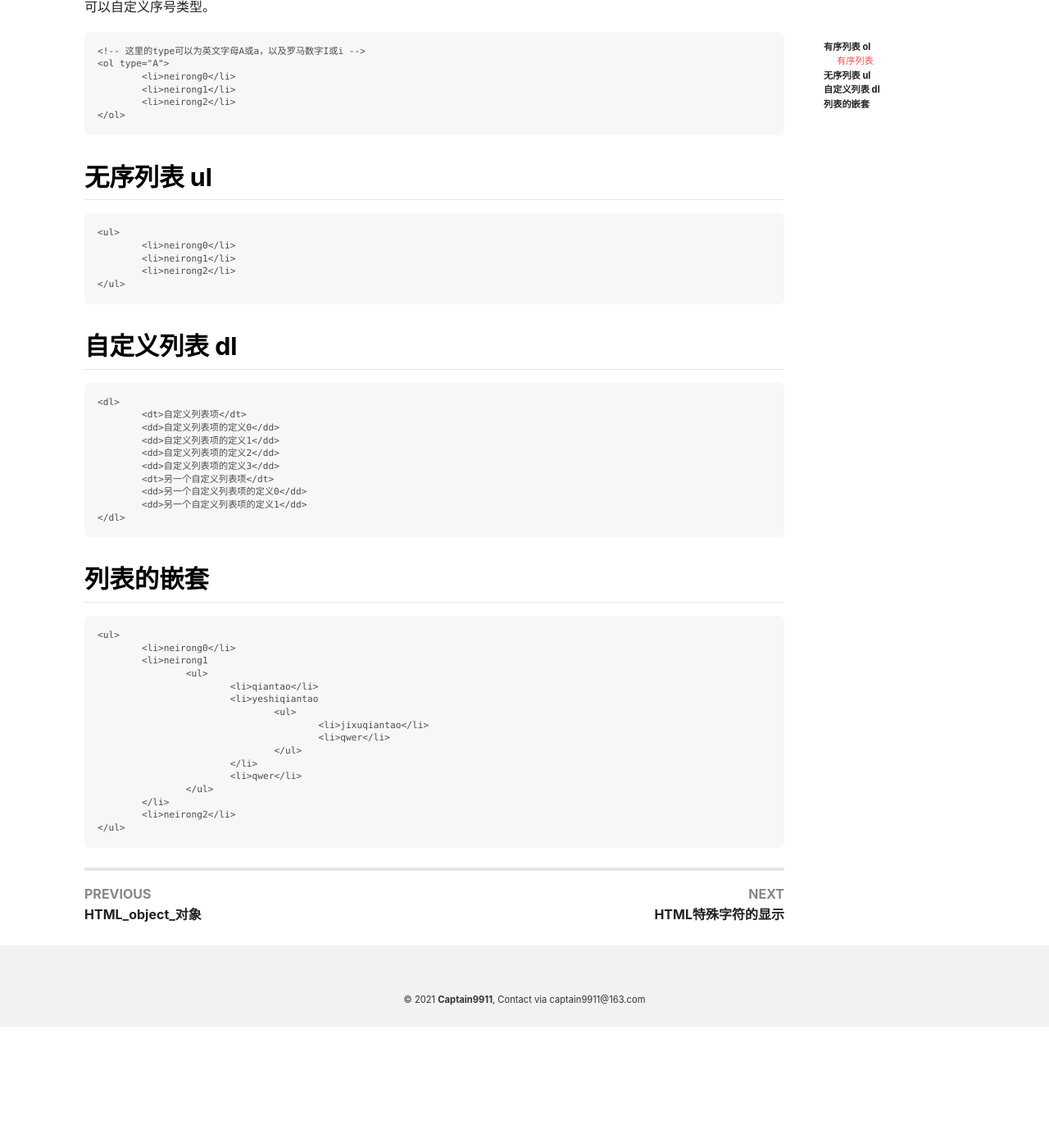
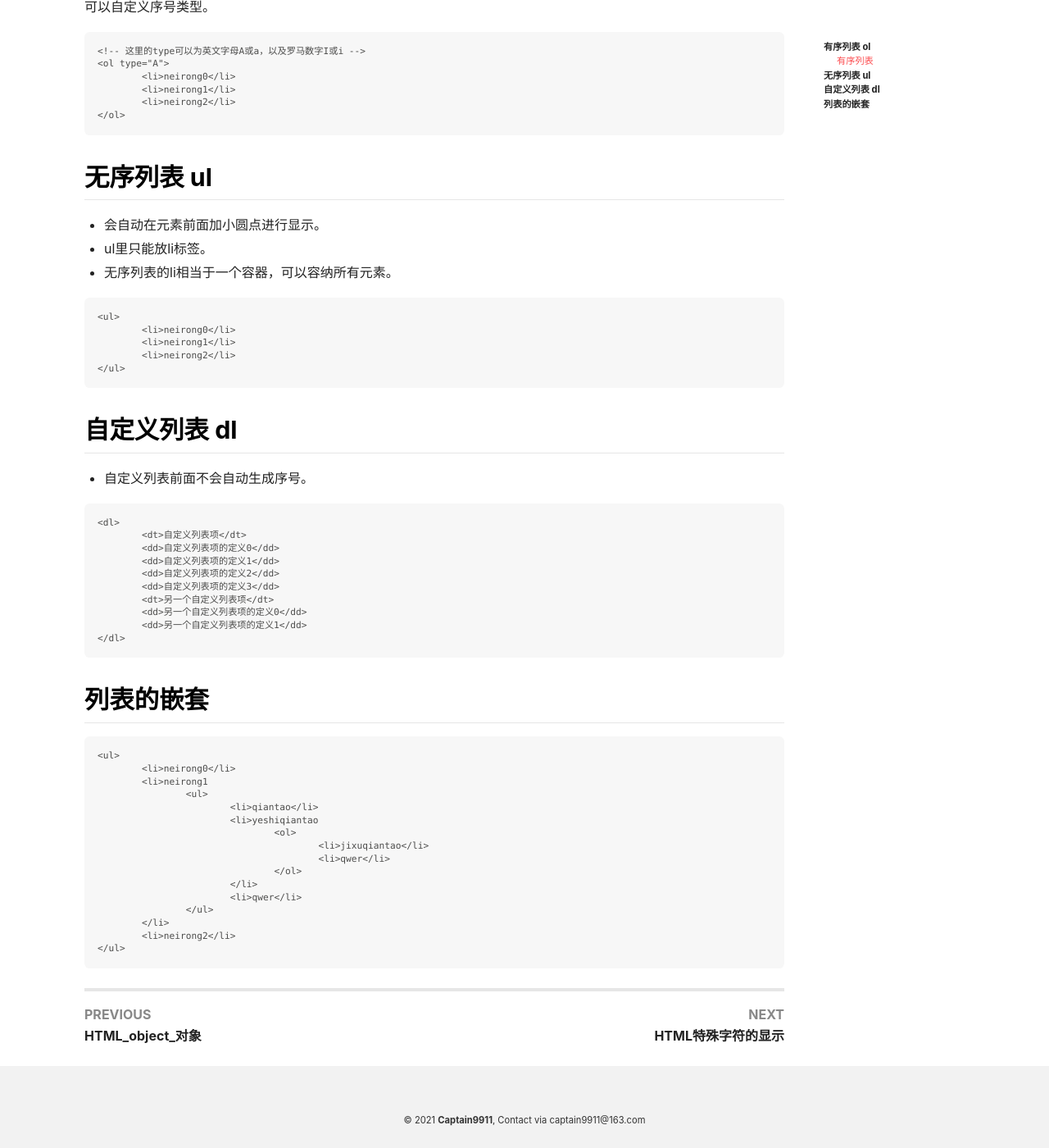
Before and after one commit to captain9911/blog, a Jekyll site: the page built from _posts/2022-10-11-html列表.md, in a window 1280 px wide and 1400 px high, scrolled down 873 px. Shown: the whole window at 82% size. Built offline with Jekyll 4.4.1, drawn with Linux system fonts in a browser that asks for light colours; nearby versions of some CDN libraries; comment, search, counter and statistics services are not loaded; before the commit the page ends 2125 px from its top, so only the background shows below that.

Commit message:
commit blog 2022-10-13 14:55:57

````diff
--- a/_posts/2022-10-11-html列表.md
+++ b/_posts/2022-10-11-html列表.md
@@ -45,6 +45,10 @@ key: 2022-10-11-html列表
 
 ## 无序列表 ul
 
+* 会自动在元素前面加小圆点进行显示。
+* ul里只能放li标签。
+* 无序列表的li相当于一个容器，可以容纳所有元素。
+
 ```
 <ul>
 	<li>neirong0</li>
@@ -54,6 +58,8 @@ key: 2022-10-11-html列表
 ```
 
 ## 自定义列表 dl
+
+* 自定义列表前面不会自动生成序号。
 
 ```
 <dl>
@@ -77,10 +83,10 @@ key: 2022-10-11-html列表
 		<ul>
 			<li>qiantao</li>
 			<li>yeshiqiantao
-				<ul>
+				<ol>
 					<li>jixuqiantao</li>
 					<li>qwer</li>
-				</ul>
+				</ol>
 			</li>
 			<li>qwer</li>
 		</ul>
````
